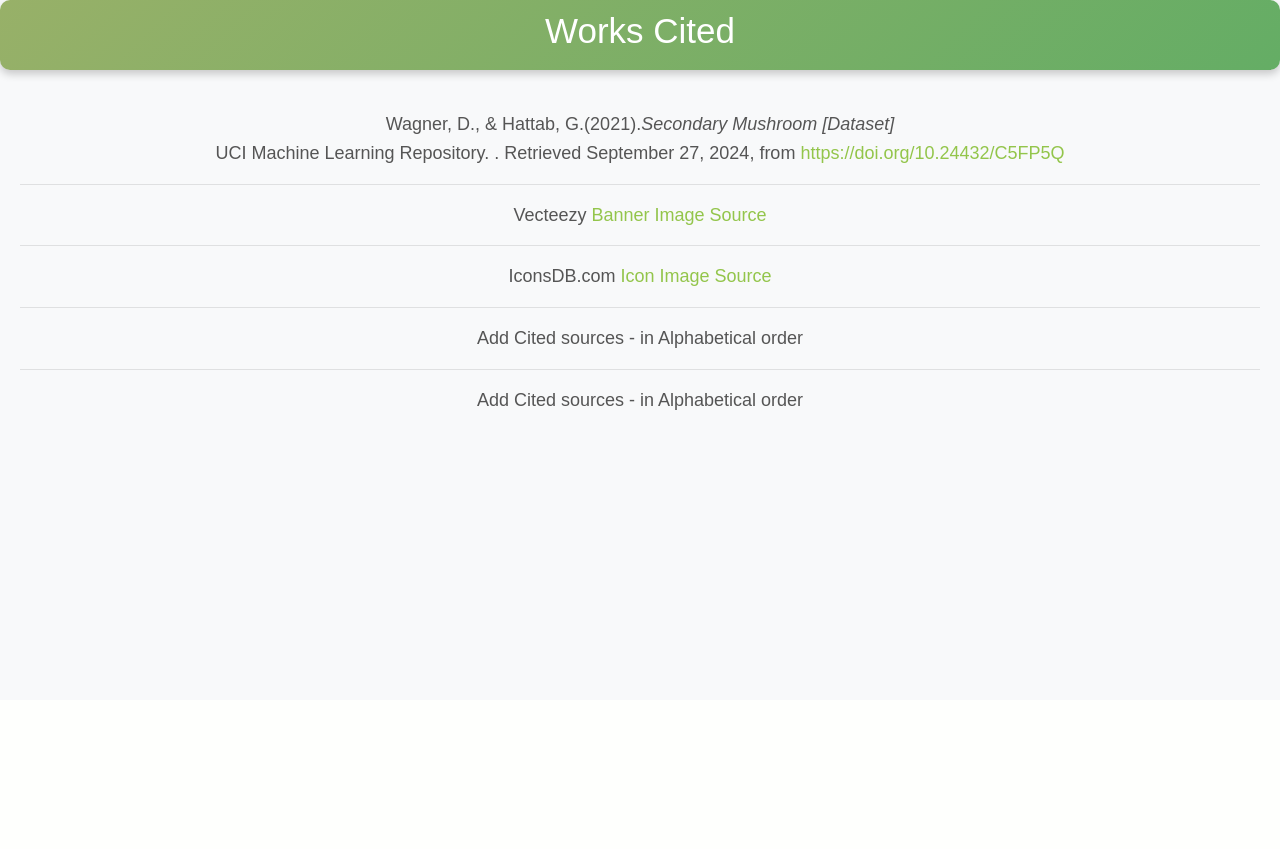
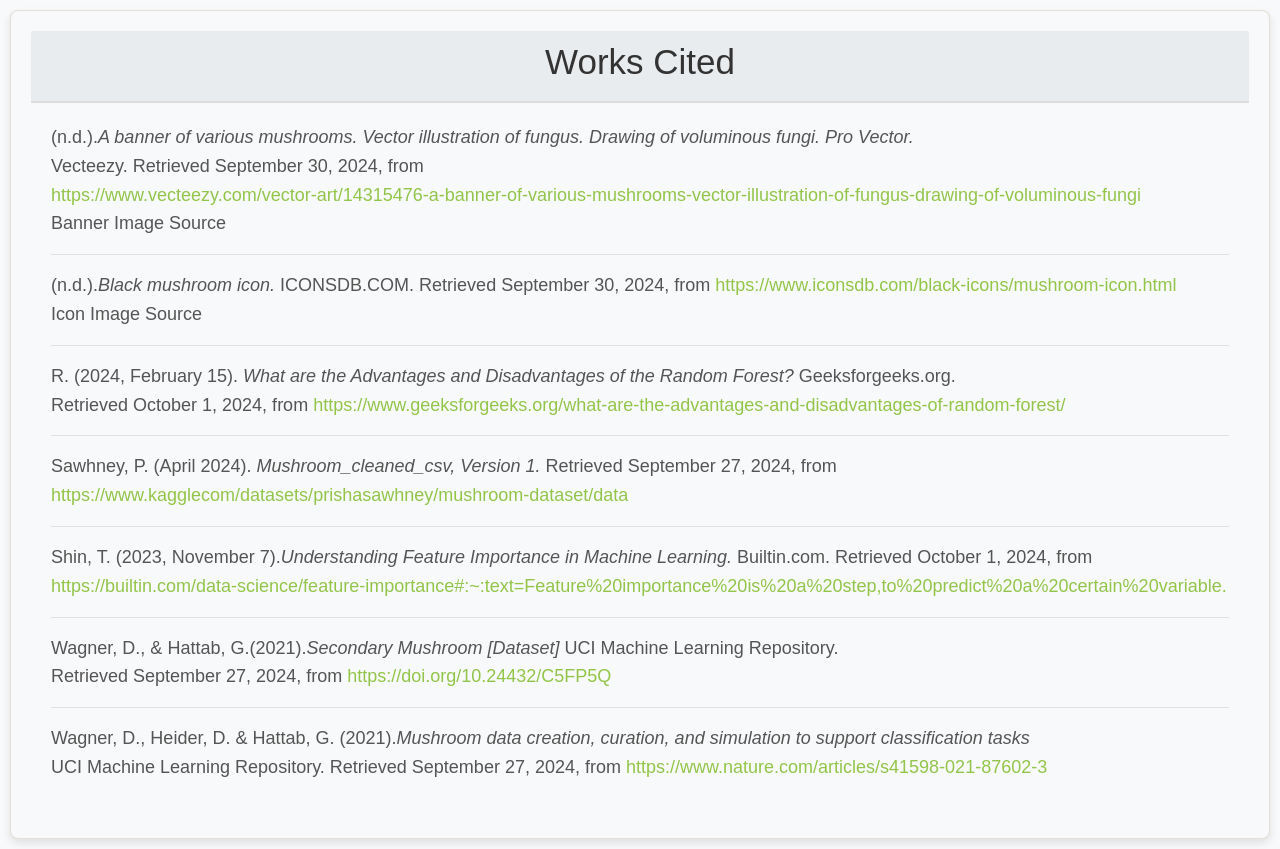
Before and after one commit to KelseyMersinas/Project-4-Group-10, a Flask app: page /workscited in a window 1280 px wide. Shown: the part 100-949 px from the top of the page. Before the commit the page ends 510 px from the top, so only its background shows below. Run offline with Flask 3, Linux system fonts and the light colour scheme; parts of the project's set-up code (start-up, migrations or seed data) failed here and were passed over; some libraries are stand-ins or nearby versions.

Commit message:
works cited changes

```diff
--- a/app/app.py
+++ b/app/app.py
@@ -16,7 +16,7 @@
     'season': ['Spring', 'Summer', 'Fall', 'Winter'],
     'cap_diameter': {'min': 0, 'max': 1891},
     'stem_height': {'min': 0.04, 'max': 383.54},
-    'stem_width': {'min': 0, 'max': 3569}
+    'stem_width': {'min': 0, 'max': 356}
 }
 
 #########################################################
--- a/app/templates/workscited.html
+++ b/app/templates/workscited.html
@@ -68,49 +68,61 @@
     <!-- Works Cited content -->
     <div class="row">
       <div class="col-md-12">
-        <!-- <div class="card" style="margin: 10px">
+        <div class="card" style="margin: 10px;">
           <div class="card-header text-center">
-            <h1>Works Cited</h1>
-          </div> -->
-          <div class="intro-section">
               <h1>Works Cited</h1>
           </div>
 
-          <div class="card-body text-center">
+          <div class="card-body text-left">
               <p>
-              Wagner, D., & Hattab, G.(2021).<i>Secondary Mushroom [Dataset]</i
-              ><br />
-              UCI Machine Learning Repository. . Retrieved September 27, 2024,
-              from
-              <a target="_blank" href="https://doi.org/10.24432/C5FP5Q"
-                >https://doi.org/10.24432/C5FP5Q</a
-              >
+              (n.d.).<i>A banner of various mushrooms. Vector illustration of fungus. Drawing of voluminous fungi. Pro Vector.</i><br>Vecteezy. Retrieved September 30, 2024, from <br>
+                  <a target='_blank' href="https://www.vecteezy.com/vector-art/14315476-a-banner-of-various-mushrooms-vector-illustration-of-fungus-drawing-of-voluminous-fungi">
+                    https://www.vecteezy.com/vector-art/14315476-a-banner-of-various-mushrooms-vector-illustration-of-fungus-drawing-of-voluminous-fungi
+                  </a>
+                  <br>
+                  Banner Image Source
               </p>
-            <hr />
+              <hr>
               <p>
-              Vecteezy
-              <a
-                target="_blank"
-                href="https://www.vecteezy.com/vector-art/14315476-a-banner-of-various-mushrooms-vector-illustration-of-fungus-drawing-of-voluminous-fungi"
-                >Banner Image Source</a
-              >
+                  (n.d.).<i>Black mushroom icon. </i> ICONSDB.COM. Retrieved September 30, 2024, from
+                  <a target='_blank' href="https://www.iconsdb.com/black-icons/mushroom-icon.html">
+                    https://www.iconsdb.com/black-icons/mushroom-icon.html
+              </a>
+              <br> Icon Image Source
+
               </p>
-            <hr />
+              <hr>
               <p>
-              IconsDB.com
-              <a
-                target="_blank"
-                href="https://www.iconsdb.com/black-icons/mushroom-icon.html"
-                >Icon Image Source</a
-              >
+                  R. (2024, February 15). <i>What are the Advantages and Disadvantages of the Random Forest? </i> Geeksforgeeks.org. <br> Retrieved October 1, 2024,  from
+                  <a target='_blank' href="https://www.geeksforgeeks.org/what-are-the-advantages-and-disadvantages-of-random-forest/
+                  ">https://www.geeksforgeeks.org/what-are-the-advantages-and-disadvantages-of-random-forest/
+              </a>
               </p>
-            <hr />
-            <p>Add Cited sources - in Alphabetical order</p>
-            <hr />
-            <p>Add Cited sources - in Alphabetical order</p>
+              <hr>
+              <p>
+                  Sawhney, P. (April 2024). <i>Mushroom_cleaned_csv, Version 1. </i> Retrieved September 27, 2024, from <br>
+                  <a target='_blank' href="https://www.kagglecom/datasets/prishasawhney/mushroom-dataset/data">
+                    https://www.kagglecom/datasets/prishasawhney/mushroom-dataset/data
+              </a>
+              </p>
+              <hr>
+              <p>
+                  Shin, T. (2023, November 7).<i>Understanding Feature Importance in Machine Learning. </i> Builtin.com. Retrieved October 1, 2024, from <br>
+                  <a target='_blank' href="https://builtin.com/data-science/feature-importance#:~:text=Feature%20importance%20is%20a%20step,to%20predict%20a%20certain%20variable.
+                  ">https://builtin.com/data-science/feature-importance#:~:text=Feature%20importance%20is%20a%20step,to%20predict%20a%20certain%20variable.
+              </a>
+              </p>
+              <hr>
+              <p>
+                  Wagner, D., & Hattab, G.(2021).<i>Secondary Mushroom [Dataset]</i> UCI Machine Learning Repository. <br>  Retrieved September 27, 2024, from
+                  <a target='_blank' href="https://doi.org/10.24432/C5FP5Q">
+                    https://doi.org/10.24432/C5FP5Q</a>
+              </p>
+              <hr>
+              <p>
+                  Wagner, D., Heider, D. & Hattab, G. (2021).<i>Mushroom data creation, curation, and simulation to support classification tasks</i><br> UCI Machine Learning Repository. Retrieved September 27, 2024, from
+              <a target='_blank' href="https://www.nature.com/articles/s41598-021-87602-3">
+                https://www.nature.com/articles/s41598-021-87602-3</a>
           </div>
       </div>
     </div>
-    </div>
-  </body>
-</html>
```
Also changed, not shown: app/static/js/logic.js (+6 -2 lines). Lines whose indentation alone changed are shown as unchanged.
